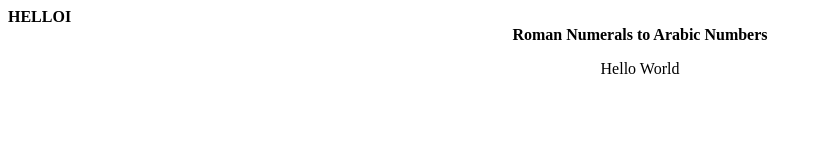
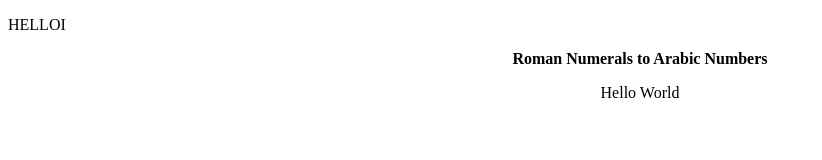
Before and after one commit to DescendantLow/romanumero, a plain HTML site: page try.html in a window 1280 px wide. Shown: the whole page, without its empty margins (0-822 px from the left). Drawn offline with Linux system fonts and the light colour scheme.

Commit message:
Update try.html

```diff
--- a/try.html
+++ b/try.html
@@ -18,7 +18,7 @@
 </head>
 
 <body>
-<b>HELLOI</b>
+<p>HELLOI</p>
 <center>
 	<b>Roman Numerals to Arabic Numbers</b>
 	<p>Hello World</p>
```
